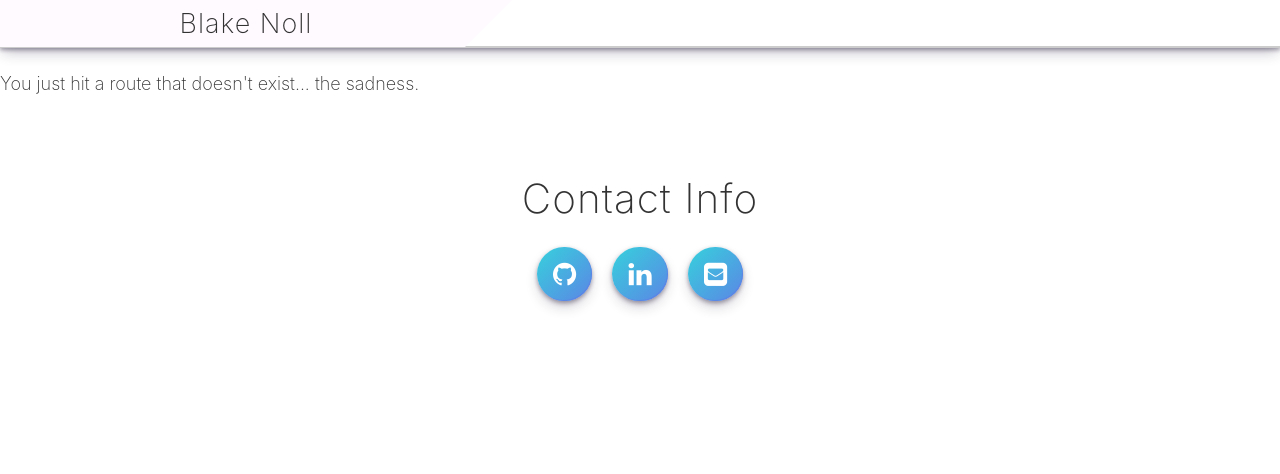
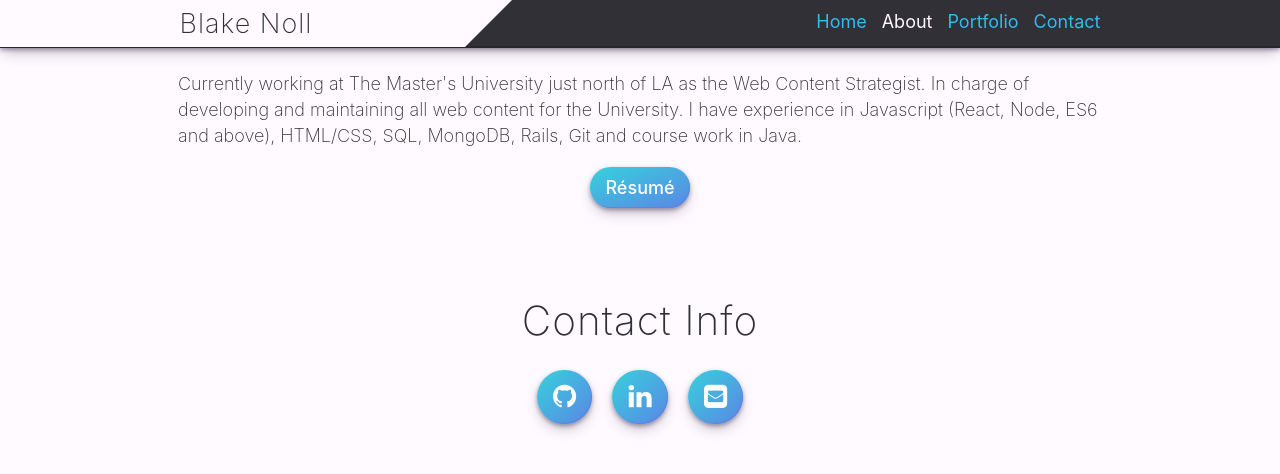
Before and after one commit to blakenoll/personal-website, a Gatsby site: page /about in a window 1280 px wide. Before the commit this address had no page. Built offline with nearby package versions, Linux system fonts and the light colour scheme; Gatsby itself is replaced by a stand-in of ours.

Commit message:
changed from single page to multi page layout

```diff
--- a/src/components/about.js
+++ b/src/components/about.js
@@ -23,6 +23,7 @@ const About = ({ className }) => (
 
 const StyledAbout = styled(About)`
   color: var(--jet);
+  background: var(--white);
   h1 {
     text-align: center;
   }
--- a/src/components/layout.js
+++ b/src/components/layout.js
@@ -4,6 +4,7 @@ import Helmet from 'react-helmet'
 import { StaticQuery, graphql } from 'gatsby'
 import Footer from './footer'
 import Navbar from './navbar/header'
+import { Globalstyle } from './styles'
 import 'font-awesome/css/font-awesome.min.css'
 import './layout.css'
 
@@ -29,6 +30,7 @@ const Layout = ({ children }) => (
         >
           <html lang="en" />
         </Helmet>
+        <Globalstyle />
         <Navbar siteTitle={data.site.siteMetadata.title} />
         {children}
         <Footer />
--- /dev/null
+++ b/src/components/link.js
@@ -0,0 +1,10 @@
+import React from 'react'
+import { Link } from 'gatsby'
+
+const StyledLink = ({ to, children }) => (
+  <Link to={to} activeStyle={{ color: 'var(--white)' }}>
+    {children}
+  </Link>
+)
+
+export default StyledLink
--- a/src/components/navbar/header.js
+++ b/src/components/navbar/header.js
@@ -2,6 +2,7 @@ import React from 'react'
 import { Link } from 'gatsby'
 import styled from 'styled-components'
 import MobileMenu from './mobileMenu'
+import NavLinks from './navLinks'
 
 const Navbar = ({ siteTitle, className }) => (
   <div className={className}>
@@ -9,6 +10,7 @@ const Navbar = ({ siteTitle, className }) => (
       <h1>
         <Link to="/">{siteTitle}</Link>
       </h1>
+      <NavLinks />
       <MobileMenu />
     </div>
   </div>
@@ -27,7 +29,7 @@ const StyledNavbar = styled(Navbar)`
     position: absolute;
     top: 0;
     left: 0;
-    border-top: 47px solid #fffaff;
+    border-top: 47px solid var(--white);
     border-right: 47px solid transparent;
     width: 40%;
   }
@@ -45,7 +47,7 @@ const StyledNavbar = styled(Navbar)`
       z-index: 1;
       color: ;
       a {
-        color: var(--picton-blue);
+        color: var(--jet);
         text-decoration: none;
       }
     }
--- a/src/components/navbar/mobileMenu.js
+++ b/src/components/navbar/mobileMenu.js
@@ -1,19 +1,20 @@
 import React, { useEffect, useState } from 'react'
 import styled from 'styled-components'
 import StyledMobileDropdown from './mobileDropdown'
+import { Link } from 'gatsby'
 
 const listItems = [
   {
     title: 'About',
-    link: 'https://www.masters.edu/about',
+    link: '/about',
   },
   {
     title: 'Portfolio',
-    link: 'https://www.masters.edu/about',
+    link: '/portfolio',
   },
   {
     title: 'Contact',
-    link: 'https://www.masters.edu/financial-aid',
+    link: '/contact',
   },
 ]
 
@@ -49,7 +50,7 @@ const MobileMenu = ({ className }) => {
             } else {
               return (
                 <li key={index + 'z'}>
-                  <a href={item.link}>{item.title}</a>
+                  <Link to={item.link}>{item.title}</Link>
                 </li>
               )
             }
@@ -76,7 +77,7 @@ const StyledMobileMenu = styled(MobileMenu)`
     position: fixed;
     overflow-y: auto;
     overflow-x: auto;
-    background: #fff;
+    background: var(--white);
     display: none;
     height: auto;
     width: 80vw;
--- /dev/null
+++ b/src/components/navbar/navLinks.js
@@ -0,0 +1,50 @@
+import React from 'react'
+import styled from 'styled-components'
+import Link from '../link'
+
+const NavLinks = ({ className }) => (
+  <div className={className}>
+    <ul>
+      <li>
+        <Link to="/">Home</Link>
+      </li>
+      <li>
+        <Link to="/about">About</Link>
+      </li>
+      <li>
+        <Link to="/portfolio">Portfolio</Link>
+      </li>
+      <li>
+        <Link to="/contact">Contact</Link>
+      </li>
+    </ul>
+  </div>
+)
+
+const StyledNavLinks = styled(NavLinks)`
+  @media screen and (max-width: 992px) {
+    display: none;
+  }
+  ul {
+    list-style-type: none;
+    display: block;
+    margin: 0;
+    li {
+      display: inline;
+      cursor: pointer;
+      &:not(:first-child) {
+        margin-left: 15px;
+      }
+      a {
+        color: var(--picton-blue);
+        text-decoration: none;
+        transition: color 0.2s linear;
+        &:hover {
+          color: var(--white);
+        }
+      }
+    }
+  }
+`
+
+export default StyledNavLinks
--- a/src/components/styles.js
+++ b/src/components/styles.js
@@ -74,7 +74,7 @@ export const Column = styled.div`
 `
 
 export const HeroImage = styled.div`
-  height: auto;
+  min-height: 100vh;
   background: linear-gradient(
       45deg,
       rgba(30, 144, 255, 0.4),
@@ -83,7 +83,9 @@ export const HeroImage = styled.div`
     url(https://blakenoll.com/img/michael-olsen-411871-unsplash.jpg) no-repeat
       top center scroll;
   background-size: cover;
-  padding: 6rem 0 0rem;
+  display: flex;
+  flex-direction: column;
+  justify-content: center;
   color: var(--white);
 `
 
--- /dev/null
+++ b/src/pages/about.js
@@ -0,0 +1,11 @@
+import React from 'react'
+import Layout from '../components/layout'
+import About from '../components/about'
+
+const AboutPage = () => (
+  <Layout>
+    <About />
+  </Layout>
+)
+
+export default AboutPage
```
Also changed, not shown: src/pages/contact.js (added, +11 -0 lines), src/pages/index.js (+4 -6 lines), src/pages/page-2.js (deleted, +0 -14 lines), src/pages/portfolio.js (added, +11 -0 lines).
